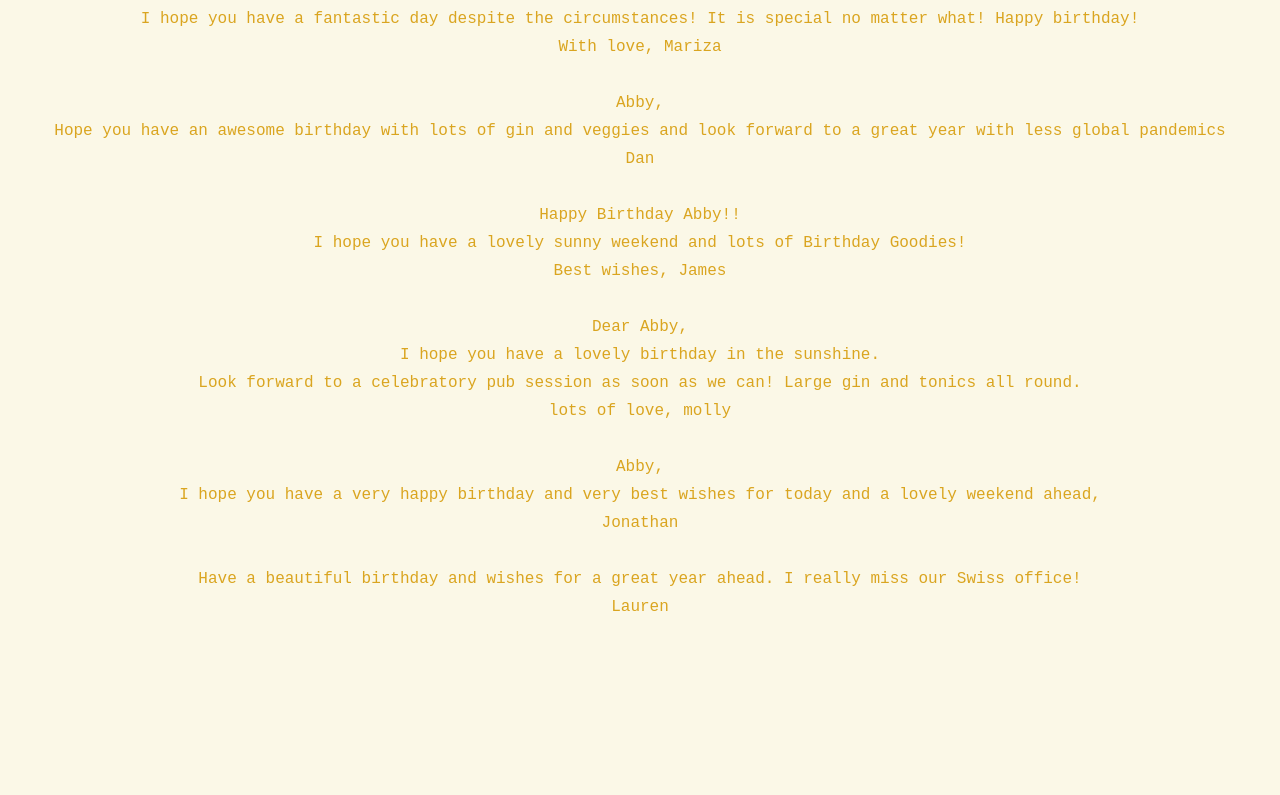
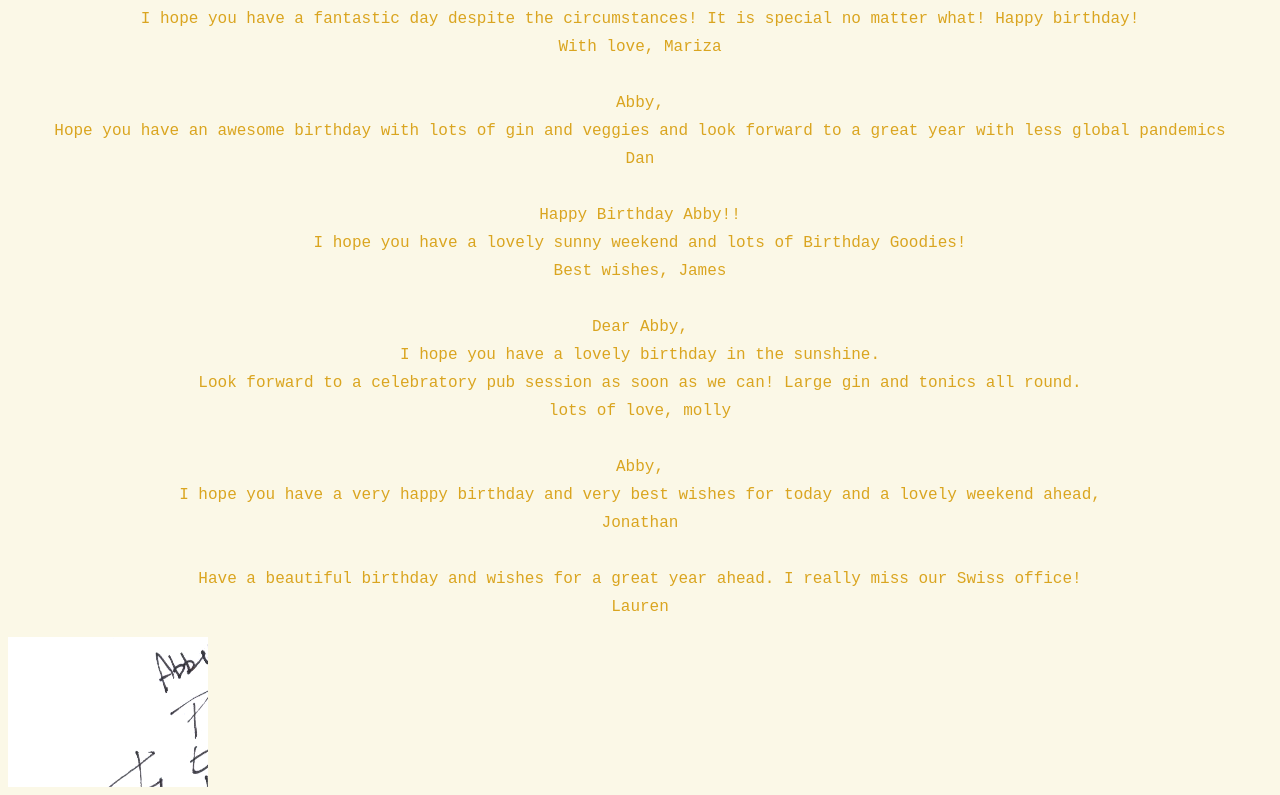
Before and after one commit to laurenleely/happy-birthday-card, a plain HTML site: page docs/index.html in a window 1280 px wide. Shown: the part 1638-2433 px from the top of the page. Drawn offline with Linux system fonts and the light colour scheme; a web font is replaced by a local one.

Commit message:
Update style.css

```diff
--- a/docs/resources/style.css
+++ b/docs/resources/style.css
@@ -15,6 +15,7 @@ p {
 text-align: center;
 width: 200px;
 padding-bottom: 150px;
+background: url(ryuta.png);
 }
 
 h1 {
```
